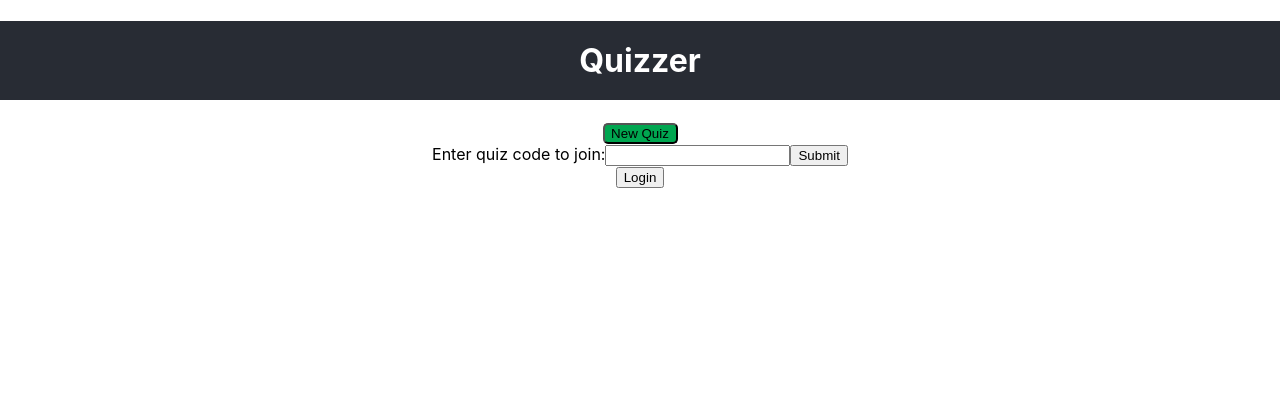
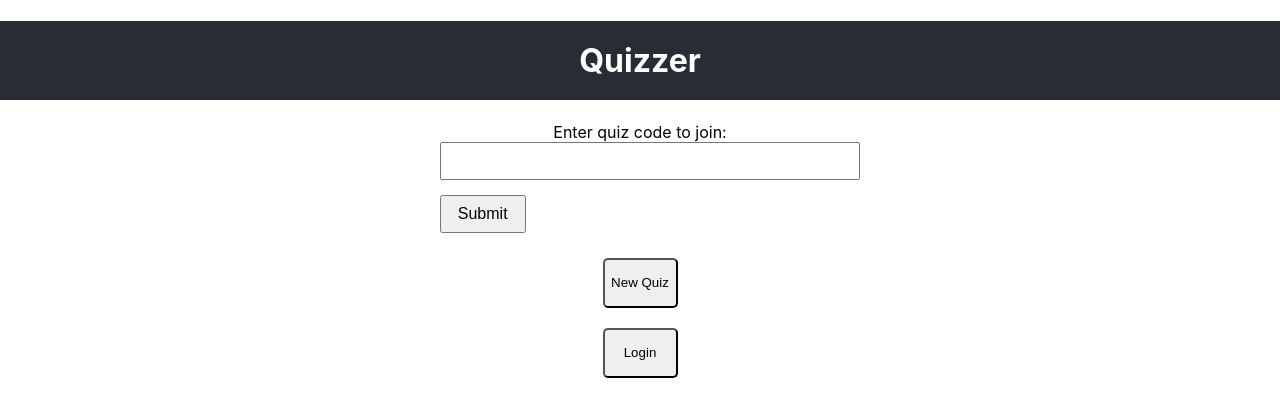
Before and after one commit to Qassamala/quizzer, a React (Create React App) app in the folder frontend/quizzer/: page / in a window 1280 px wide. Shown: the top 416 px of the page. Built offline with nearby package versions, Linux system fonts and the light colour scheme.

Commit message:
Set input below label in form

```diff
--- a/frontend/quizzer/src/css/App.css
+++ b/frontend/quizzer/src/css/App.css
@@ -29,10 +29,10 @@
 }
 
 .general-button {
-  background-color: #00a650;
-  height:fit-content;
+  height: 50px;
   width: 75px;
   border-radius: 5px;
+  margin: 10px;
 }
 
 .general-div {
@@ -49,6 +49,31 @@
   text-align: center;
 }
 
+.main-form {
+  display: flex;
+  flex-direction: column;
+  align-items: start;
+  margin-bottom: 15px;
+}
+
+.form-label {
+  margin-bottom: 5px;
+  text-align: center;
+}
+
+input[type="text"] {
+  padding: 8px;
+  font-size: 16px;
+  margin-bottom: 10px;
+  width: 100%;
+}
+
+.form-input[type="submit"] {
+  align-items: center;
+  padding: 8px 16px;
+  font-size: 16px;
+}
+
 @keyframes App-logo-spin {
   from {
     transform: rotate(0deg);
--- a/frontend/quizzer/src/pages/HomePage.js
+++ b/frontend/quizzer/src/pages/HomePage.js
@@ -1,23 +1,34 @@
 import React from 'react';
-import { Link } from 'react-router-dom';
+import { Link, useNavigate } from 'react-router-dom';
 
 const HomePage = () => {
+  const navigate = useNavigate();
+
+  const handleSubmit = (e) => {
+    e.preventDefault();
+    const code = e.target.elements.code.value;
+    // Add logic to verify the code or any other form submission logic here
+    if (code) {
+      navigate('/existing-quiz'); // Navigate to the existing quiz page
+    }
+  };
+
   return (
     <div className='general-div'>
+      <form onSubmit={handleSubmit}>
+        <div className='main-form'>
+          <label className='form-label'>
+            Enter quiz code to join:
+            <input type="text" name="code" />
+          </label>
+          <input className='form-input' type="submit" value="Submit" />
+        </div>
+      </form>
       <Link to="/new-quiz">
         <button className='general-button'>New Quiz</button>
       </Link>
-      <form>
-        <label>
-          Enter quiz code to join:
-          <input type="text" name="code" />
-        </label>
-        <Link to="/existing-quiz">
-        <input type="submit" value="Submit" />
-        </Link>
-      </form>
       <Link to="/login">
-        <button>Login</button>
+        <button className='general-button'>Login</button>
       </Link>
     </div>
   );
```
